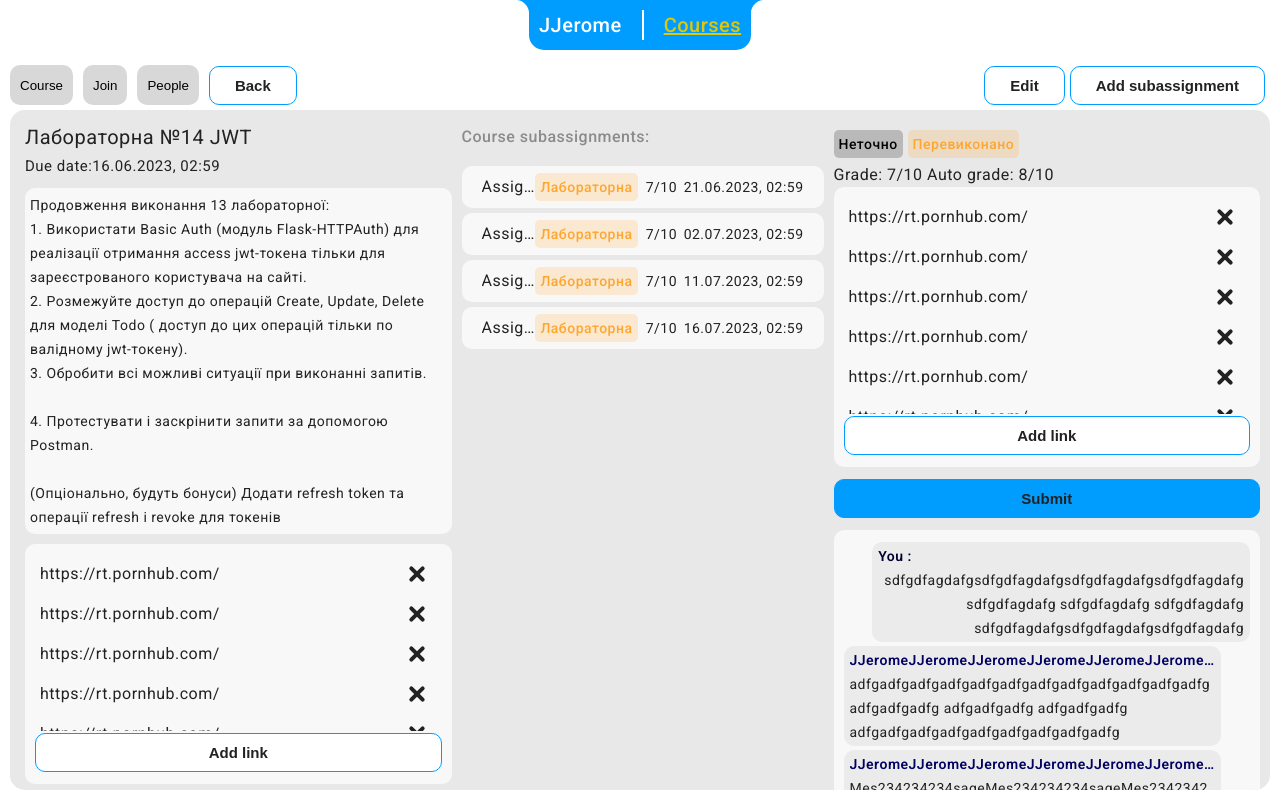
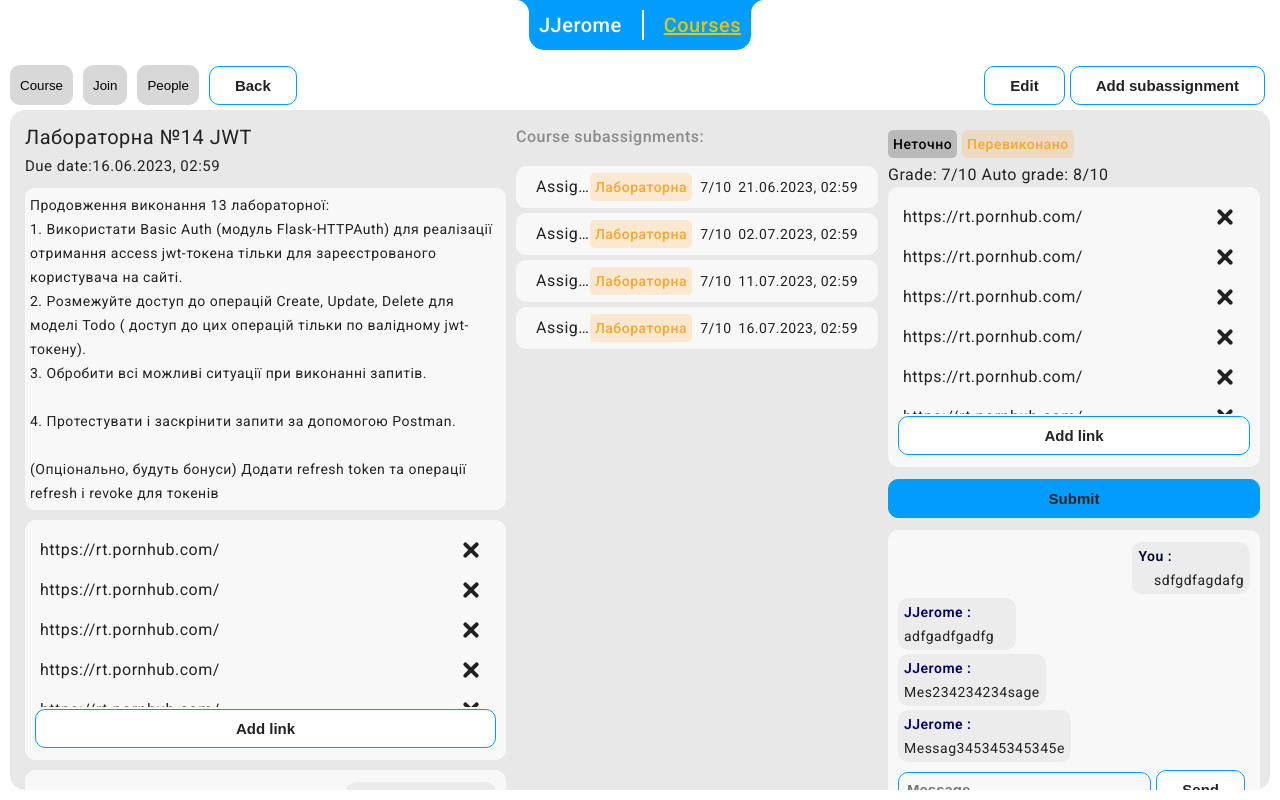
Before and after one commit to PNU-SE-3-team-7/LabControlFrontEnd, an Angular app: page /course/1/assignment/1 in a window 1280 px wide. Built offline with nearby package versions, Linux system fonts and the light colour scheme.

Commit message:
[LAB-4] Little ui fix

```diff
--- a/src/app/components/comments/comments.component.html
+++ b/src/app/components/comments/comments.component.html
@@ -9,11 +9,11 @@
     >
       <div class="comment-item">
         <div class="comment-owner" [style.color]="getUserColor(comment.senderId)">
-          {{ comment.senderId === this.user.id ? "You" : "JJeromeJJeromeJJeromeJJeromeJJeromeJJeromeJJeromeJJeromeJJeromeJJeromeJJeromeJJeromeJJeromeJJeromeJJeromeJJeromeJJeromeJJerome" }}
+          {{ comment.senderId === this.user.id ? "You" : "JJerome" }}
           :
         </div>
         <div class="comment-text">
-          {{ comment.message }}{{ comment.message }}{{ comment.message }}{{ comment.message }}{{ comment.message }} {{ comment.message }} {{ comment.message }} {{ comment.message }}{{ comment.message }}{{ comment.message }}
+          {{ comment.message }}
         </div>
       </div>
     </div>
--- a/src/app/components/comments/comments.component.ts
+++ b/src/app/components/comments/comments.component.ts
@@ -23,7 +23,6 @@ export class CommentsComponent implements OnInit {
     email: 'jjerome@gmail.com',
     role: 'USER'
   }
-  private commenetType: "BASE" | "ASSIGNMENT" | "SUBMISSION" = "BASE"
 
   protected addCommentForm: FormGroup<IAddCommentForm> = new FormGroup<IAddCommentForm>(<IAddCommentForm>{
     message: new FormControl<string>("")
@@ -35,17 +34,6 @@ export class CommentsComponent implements OnInit {
   }
 
   ngOnInit(): void {
-    if (this.comments && this.comments.length > 0) {
-      const item = this.comments[0]
-
-      if (this.isIAssignmentComment(item)) {
-        this.commenetType = "ASSIGNMENT";
-      } else if (this.isISubmissionAttachedContent(item)) {
-        this.commenetType = "SUBMISSION";
-      } else {
-        this.commenetType = "BASE";
-      }
-    }
   }
 
   private isIAssignmentComment(content: ICommentBase): content is IAssignmentComment {
--- a/src/app/pages/course-assignment-edit/course-assignment-edit.component.html
+++ b/src/app/pages/course-assignment-edit/course-assignment-edit.component.html
@@ -101,7 +101,6 @@
       </div>
     </div>
   </form>
-
   <div class="sub-assignments" *ngIf="subAssignments && subAssignments.length > 0">
     <p class="title">Course subassignments:</p>
     <div class="sub-assignments-list">
--- a/src/app/pages/course-assignment-edit/course-assignment-edit.component.scss
+++ b/src/app/pages/course-assignment-edit/course-assignment-edit.component.scss
@@ -66,7 +66,7 @@
   box-sizing: border-box;
 
   min-width: 30%;
-  max-width: 50%;
+  max-width: 60%;
   width: 100%;
   height: 100%;
 
--- a/src/app/pages/course-edit/course-edit.component.scss
+++ b/src/app/pages/course-edit/course-edit.component.scss
@@ -18,10 +18,11 @@
     box-sizing: border-box;
 
     min-width: 30%;
-    max-width: 45%;
+    max-width: 50%;
     width: 80%;
     height: 100%;
 
+    margin-right: 5px;
     padding: 10px;
     border-radius: 10px;
 
@@ -59,6 +60,8 @@
   min-width: 50%;
   max-width: 55%;
   width: max-content;
+
+  margin-left: 5px;
 
   .title {
     color: rgba(0, 0, 0, 0.4);
--- a/src/app/pages/course/course-assignment/course-assignment.component.scss
+++ b/src/app/pages/course/course-assignment/course-assignment.component.scss
@@ -66,7 +66,7 @@
     box-sizing: border-box;
 
     min-width: 30%;
-    max-width: 30%;
+    max-width: 40%;
     width: max-content;
 
     .title{
```
